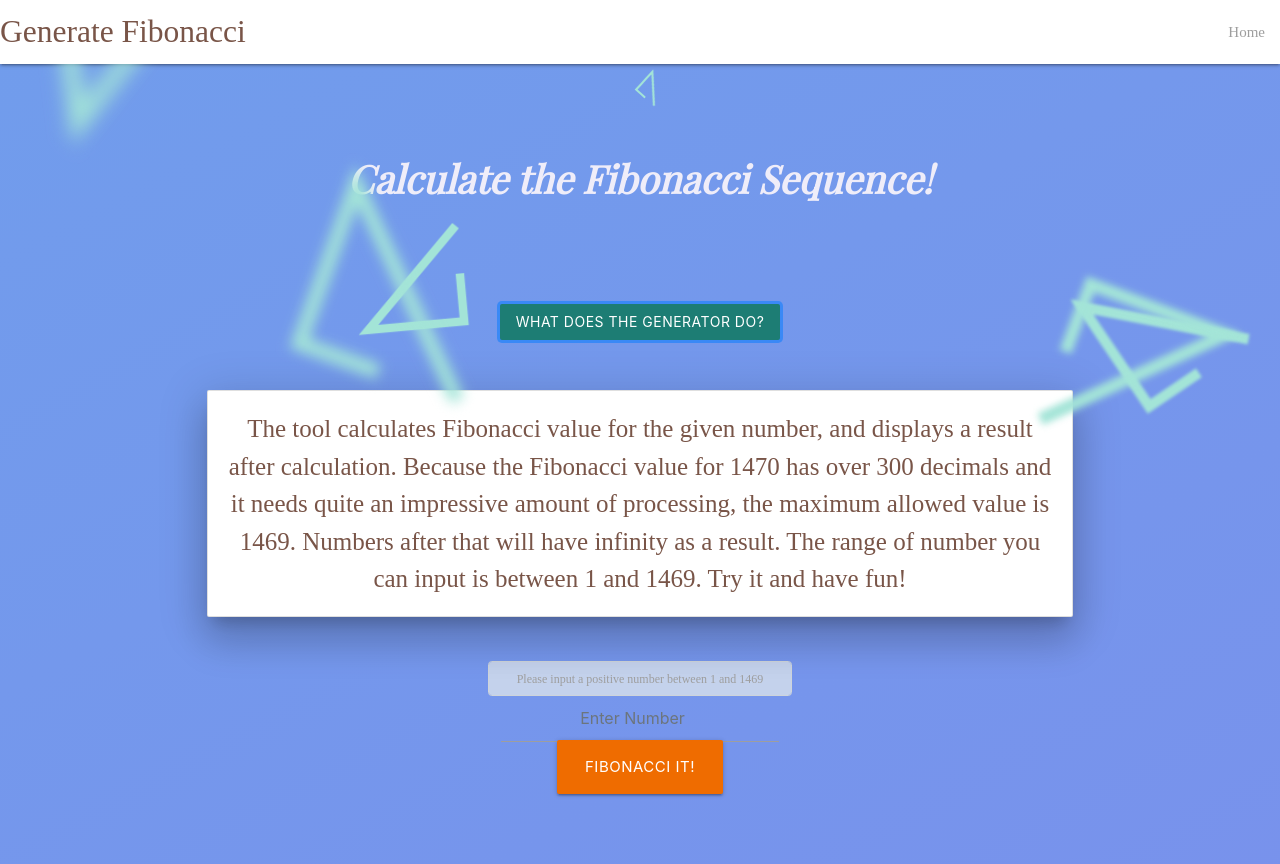
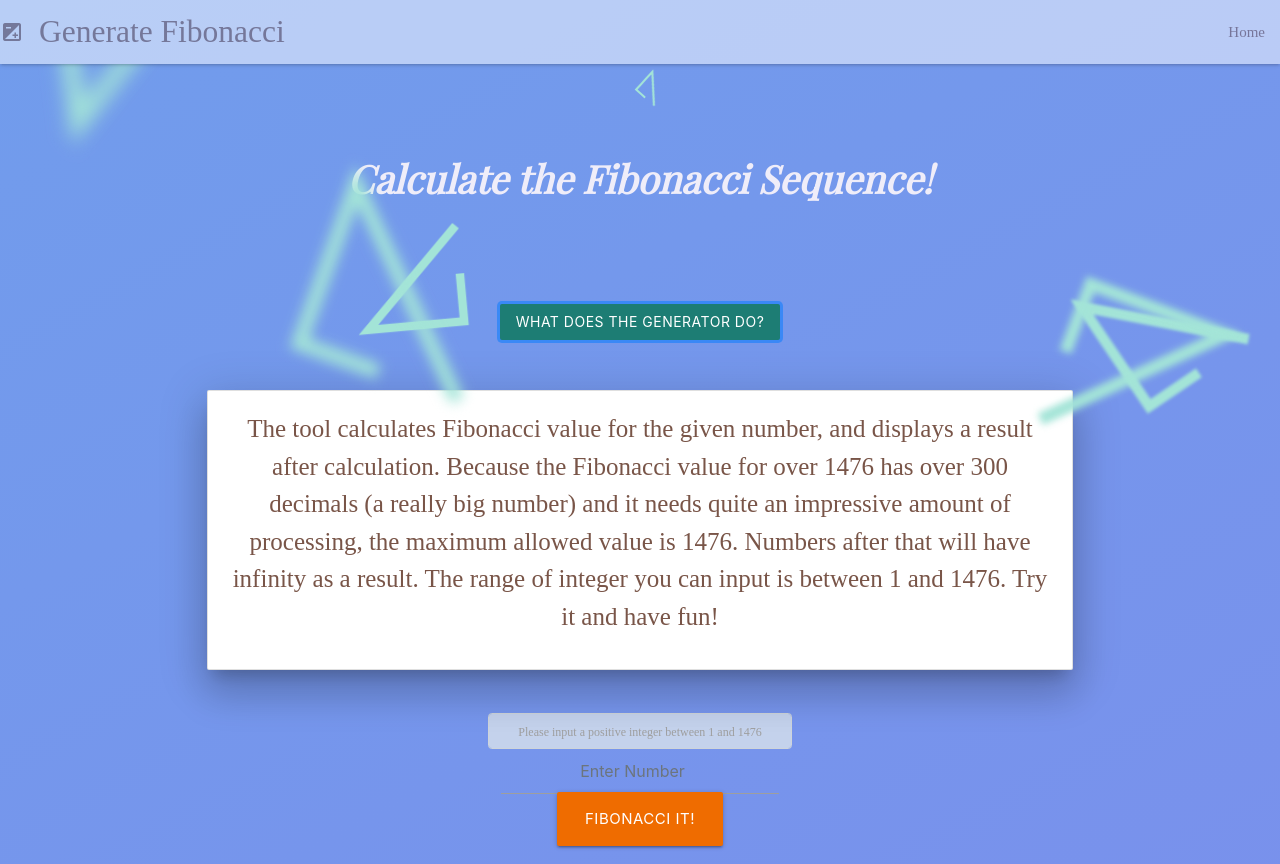
Before and after one commit to ChangtongZhou/react-fibonacci, a React app: page / in a window 1280 px wide. Both pictures are taken after a click on the button "WHAT DOES THE GENERATOR DO?". Built offline with nearby package versions, Linux system fonts and the light colour scheme; a web font is replaced by a local one.

Commit message:
fixed js functions

```diff
--- a/src/index.html
+++ b/src/index.html
@@ -2,14 +2,13 @@
 <html lang="en">
     <head>
         <meta charset="utf-8">
-    <!-- <link rel="stylesheet" href="https://maxcdn.bootstrapcdn.com/bootstrap/4.0.0-beta.2/css/bootstrap.min.css" > -->
-
         <!-- Bootstap -->
         <link rel="stylesheet" href="https://stackpath.bootstrapcdn.com/bootstrap/4.1.1/css/bootstrap.min.css" integrity="sha384-WskhaSGFgHYWDcbwN70/dfYBj47jz9qbsMId/iRN3ewGhXQFZCSftd1LZCfmhktB" crossorigin="anonymous">
 
         <!-- Materialize CSS -->
         <!-- Compiled and minified CSS -->
         <link rel="stylesheet" href="https://cdnjs.cloudflare.com/ajax/libs/materialize/1.0.0-beta/css/materialize.min.css">
+        <link href="https://fonts.googleapis.com/icon?family=Material+Icons" rel="stylesheet">
 
         <!-- Compiled and minified JavaScript -->
         <script src="https://cdnjs.cloudflare.com/ajax/libs/materialize/1.0.0-beta/js/materialize.min.js"></script>
@@ -18,29 +17,29 @@
     </head>
     <body>
 
+        <!-- Navbar -->
+        <div class = "navbar-fixed">
             <nav>
                 <div class="nav-wrapper white">
-          <p class="brand-logo brown-text">Generate Fibonacci</p>
+                  <p class="brand-logo brown-text"><i class="Medium material-icons">exposure</i>Generate Fibonacci</p>
                   <ul id="nav-mobile" class="right hide-on-med-and-down">
-            <li><a class="grey-text text-darken" href="/">Home</a></li>
-            <!-- <li><a href="badges.html">Components</a></li> -->
+                    <li><a class="brown-text text-darken" href="/">Home</a></li>
                   </ul>
                 </div>
             </nav>
-
-
+        </div>
 
 
         <div class="wrap">
+            <!-- Container for input form -->
             <div class="container center-align">
                 <h3>Calculate the Fibonacci Sequence!</h3>
-
                 <div id="create-article-form">
-                <!-- form -->
+                    <!-- form from react components-->
                 </div>
             </div>
 
-        <!-- Background float animation -->
+            <!-- Background svg float animation -->
             <svg class="svg" xmlns="http://www.w3.org/2000/svg">
               <path d="M 10,10 L 90,90 V 10 H 50" stroke-width="7" fill="none"/>
             </svg>
@@ -79,7 +78,6 @@
         </div>
 
 
-
         <!-- Bootstrap js -->
         <script src="https://code.jquery.com/jquery-3.3.1.slim.min.js" integrity="sha384-q8i/X+965DzO0rT7abK41JStQIAqVgRVzpbzo5smXKp4YfRvH+8abtTE1Pi6jizo" crossorigin="anonymous"></script>
         <script src="https://cdnjs.cloudflare.com/ajax/libs/popper.js/1.14.3/umd/popper.min.js" integrity="sha384-ZMP7rVo3mIykV+2+9J3UJ46jBk0WLaUAdn689aCwoqbBJiSnjAK/l8WvCWPIPm49" crossorigin="anonymous"></script>
--- a/src/index.js
+++ b/src/index.js
@@ -1,7 +1,5 @@
 import React, { Component } from 'react';
 import { Link } from 'react-router';
-// import 'bootstrap-webpack';
 
 import FormContainer from "./js/components/container/FormContainer";
 import style from "./styles/main.css";
-// import Header from "./js/components/container/Header";
--- a/src/js/components/container/FormContainer.js
+++ b/src/js/components/container/FormContainer.js
@@ -8,11 +8,13 @@ class FormContainer extends Component {
       value: "",
       showResult: false,
       res: 0,
+      cache: {},
       error: false
     };
     this.handleChange = this.handleChange.bind(this);
     this.handleSubmit = this.handleSubmit.bind(this);
     this.getFib = this.getFib.bind(this);
+    this.fibonacci = this.fibonacci.bind(this);
   }
 
   handleChange(event) {
@@ -25,26 +27,26 @@ class FormContainer extends Component {
     event.preventDefault();
   }
 
-  // Fibonacci iterative function
+
   getFib(event) {
-    if (this.state.value === "" || this.state.value < 1 || this.state.value > 1469) {
+    if (this.state.value === "" || this.state.value < 1 || this.state.value > 1476) {
       this.setState({ error: true});
     } else {
       this.setState({ showResult: true, error: false});
-      var a = 0, b = 1, fib = 1;
       var num = this.state.value;
-      for(var i = 2; i <= num; i++) {
-        fib = a + b;
-        a = b;
-        b = fib;
-      }
-      // alert("Your result for " + num + " is: " + tmp);
+      var fib = this.fibonacci (num);
       this.setState({ res: fib});
     }
+    event.preventDefault();
+  }
 
-
-
-    event.preventDefault();
+  // Generate fibonacci sequence through memoization
+  fibonacci (num) {
+      if (num <=2) return 1;
+      if (num in this.state.cache) return this.state.cache[num];
+      var val = this.fibonacci(num - 1) + this.fibonacci(num - 2);
+      this.state.cache[num] = val;
+      return val;
   }
 
   renderNormal() {
@@ -59,23 +61,23 @@ class FormContainer extends Component {
 
           <div className="collapse" id="collapseCard">
             <div className="card card-body brown-text z-depth-5">
-              The tool calculates Fibonacci value for the given number, and displays a result after calculation.
-              Because the Fibonacci value for 1470 has over 300 decimals
-              and it needs quite an impressive amount of processing, the maximum allowed value is 1469.
-              Numbers after that will have infinity as a result. The range of number
-              you can input is between 1 and 1469. Try it and have fun!
+              <p>The tool calculates Fibonacci value for the given number, and displays a result after calculation.
+              Because the Fibonacci value for over 1476 has over 300 decimals (a really big number)
+              and it needs quite an impressive amount of processing, the maximum allowed value is 1476.
+              Numbers after that will have infinity as a result. The range of integer
+              you can input is between 1 and 1476. Try it and have fun!</p>
             </div>
           </div>
 
-          <form className="form-control" id="article-form" onSubmit={this.handleSubmit}>
+          <form className="form-control" id="article-form" onSubmit={this.getFib}>
             <Input
-              text="Please input a positive number between 1 and 1469"
+              text="Please input a positive integer between 1 and 1476"
               label="input_text"
               type="number"
               id="seo_title"
               value={this.state.value}
               min = "1"
-              max = "1469"
+              max = "1476"
               handleChange={this.handleChange}
               placeholder="Enter Number"
             />
@@ -94,8 +96,9 @@ class FormContainer extends Component {
         <div id="fib-result">
           <h3 id="result"> Your result is {this.state.res}</h3>
           <div id="result-card" className="card z-depth-1">
-              <p> Principle: The Fibonacci numbers F(n) are as follows:
-                  F(0) = 0,   F(1) = 1,   F(2) = 1,
+              <p>
+                  Principle: The Fibonacci numbers F(n) are as follows:
+                  F(1) = 1,   F(2) = 1,   F(3) = 2,
                   and all further values of F(n) are defined by the simple recurrence
                   F(n)  =  F(n − 1)  +  F(n − 2).
               </p>
@@ -108,23 +111,13 @@ class FormContainer extends Component {
 
   renderError() {
     return (
-
-
       <div id="error">
           <div className="alert alert-danger" role="alert">
-              <strong>Warning!</strong> Please intput a positive number &#40; 1 &#45; 1469 &#41;
+              <strong>Warning!</strong> Please intput a positive number &#40; 1 &#45; 1476 &#41;
           </div>
           <button onClick = {this.handleSubmit} className = "waves-effect waves-light btn-large"> Try Again </button>
       </div>
-
-
-
-
       );
-      // <div>
-      //   <h5 className="pink-text text-lighten-1"> Please input a valid positive number.</h5>
-      //   <button onClick = {this.handleSubmit} className = "waves-effect waves-light btn-large"> Try Again </button>
-      // </div>
   }
 
   render() {
--- a/src/js/components/presentational/Input.js
+++ b/src/js/components/presentational/Input.js
@@ -2,7 +2,6 @@ import React from "react";
 import PropTypes from "prop-types";
 const Input = ({ label, text, type, id, value, min, max, handleChange, placeholder}) => (
   <div className="form-group">
-
     <label htmlFor={label}>{text}</label>
     <input
       type={type}
--- a/src/styles/main.css
+++ b/src/styles/main.css
@@ -3,8 +3,18 @@
   box-sizing: border-box;
 }
 
+html {
+  height: 100%;
+  margin: 0 auto;
+  width: 100%;
+  /* overflow: auto; */
+
+}
+
 body {
-    margin: 0px auto;
+    margin: 0 auto;
+    height: 100%;
+    width: 100%;
     background: linear-gradient(152deg, #48bbdd, #6da2ec, #926dec);
     background-size: 1000% 1000%;
 
@@ -17,7 +27,7 @@ body {
     -webkit-font-smoothing: antialiased;
     -moz-osx-font-smoothing: grayscale;
     font-size: 25px;
-    overflow: hidden;
+    /* overflow: hidden; */
 
     -webkit-animation: backgrnd_animation 35s ease infinite;
     -moz-animation: backgrnd_animation 35s ease infinite;
@@ -38,6 +48,10 @@ body {
     0%{background-position:0% 50%}
     50%{background-position:100% 50%}
     100%{background-position:0% 50%}
+}
+
+nav {
+  opacity: 0.5;
 }
 
 #input-form {
@@ -93,18 +107,11 @@ button {
   perspective-origin: 50% 50%;
 } */
 .container {
-  /* margin: 3%;
-  max-width: 1000px;
-  margin-left: auto;
-  margin-right: auto;
-  padding: 30px;
-  border-radius: 3px;
-  text-align: center;
-  font-size: 1.4vw; */
 
   margin: 0 auto;
   padding-top: 5%;
 }
+
 .container h3 {
   font-family: 'Playfair Display', serif;
   font-weight: bold;
@@ -122,8 +129,9 @@ button {
 
 .wrap {
   position: relative;
-  /* width: 100%; */
-  height: 100vmin;
+  width: 100%;
+  height: 100%;
+  /* height: 1000%; */
   margin: 0 auto;
   overflow: hidden;
   margin-left: auto;
```
Also changed, not shown: dist/index.html, dist/main.css, dist/main.js. Lines whose indentation alone changed are shown as unchanged.
